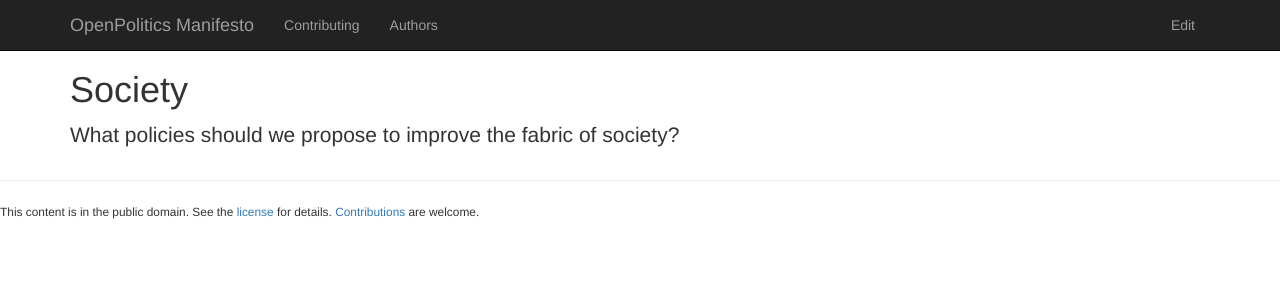
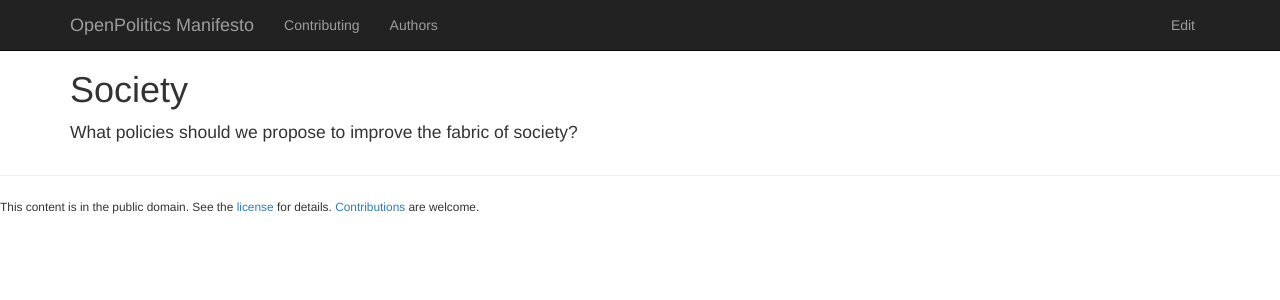
Before and after one commit to openpolitics/manifesto, a Jekyll site: the page built from society.md, in a window 1280 px wide. Shown: the top 300 px of the page. Built offline with Jekyll 4.4.1, drawn with Linux system fonts in a browser that asks for light colours; nearby versions of some CDN libraries.

Commit message:
adjust lead paragraph size

```diff
--- a/stylesheets/custom.css
+++ b/stylesheets/custom.css
@@ -22,7 +22,7 @@ h1 {
 }
 
 p:first-child {
-  font-size: 21px;
+  font-size: 125%;
 }
 
 p:first-child:before {
```
